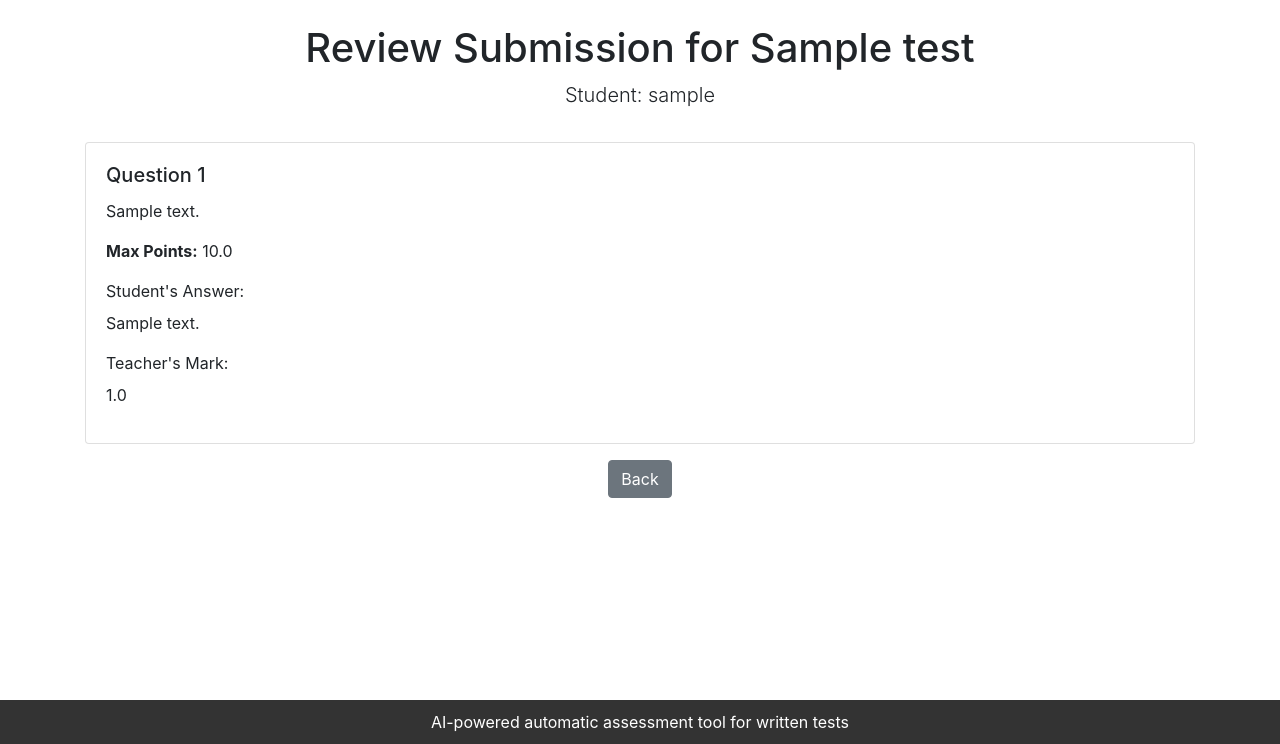
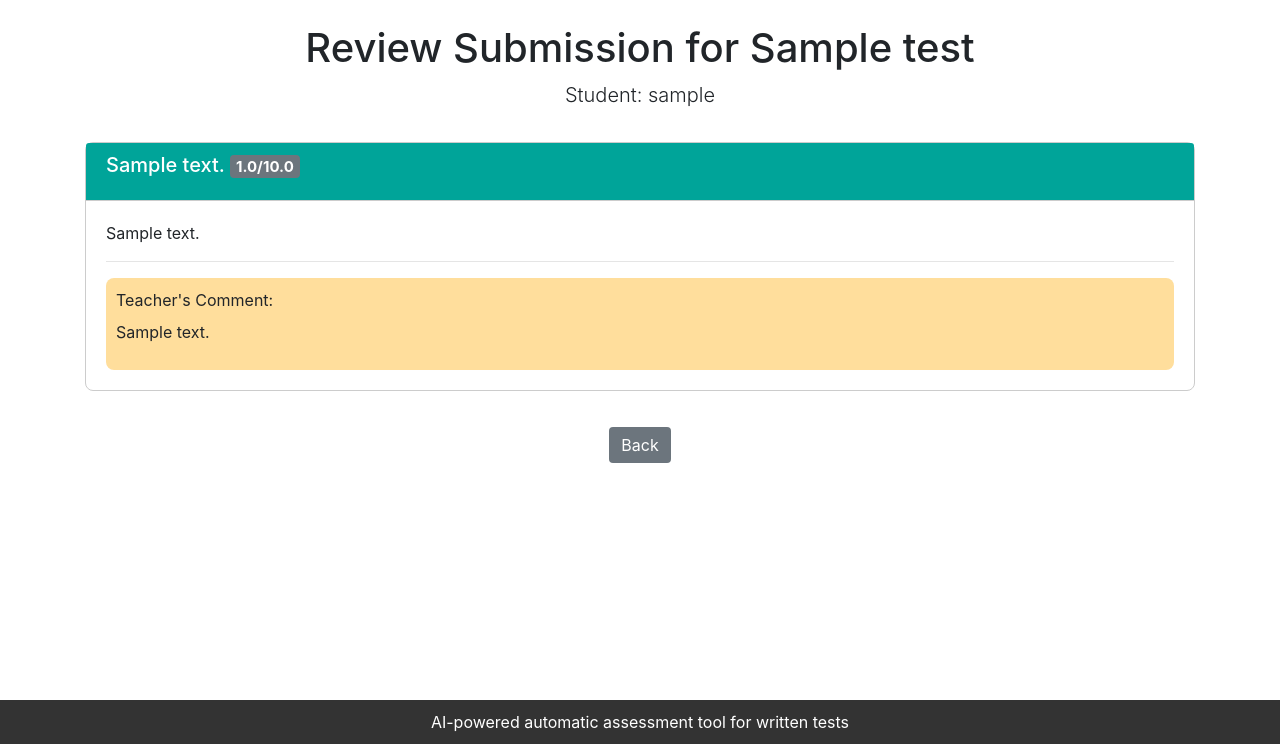
Before and after one commit to Vezem1r/TestAssessAI, a Django app: page /core/teacher/review_submission/1/1/ in a window 1280 px wide. Shown: the part 56-800 px from the top of the page. Run offline with Django 5.2, Linux system fonts and the light colour scheme; a user stored in the database is signed in; tables that the repository leaves empty hold one stand-in row (values such as "Sample post"); some libraries are stand-ins or nearby versions.

Commit message:
Added_Comments

```diff
--- a/TestAssessAI/core/urls.py
+++ b/TestAssessAI/core/urls.py
@@ -20,5 +20,4 @@ urlpatterns = [
     path('teacher/review_submission/<int:test_id>/<int:student_id>/', views.review_submission, name='review_submission'),
     path('teacher/view_student_tests/<int:subject_id>/<int:student_id>/', views.view_student_tests, name='view_student_tests'),
     path('teacher/review_submission_teacher/<int:test_id>/<int:student_id>/', views.review_submission_teacher, name='review_submission_teacher'),
-    path('core/teacher/review_submission_teacher/<int:test_id>/<int:student_id>/', views.save_review, name='save_review'),
 ]
--- a/TestAssessAI/core/views.py
+++ b/TestAssessAI/core/views.py
@@ -1,7 +1,7 @@
 from django.db.models import Sum
 from django.shortcuts import get_object_or_404, render, redirect
 from django.contrib.auth.decorators import login_required
-from .models import Subject, Test, Question, Submission, Mark
+from .models import Subject, Test, Question, Submission, Mark, Comment
 from user.models import User, Student
 from django.contrib.auth import get_user_model
 from .forms import QuestionForm, TestForm, TestSubmissionForm
@@ -246,11 +246,14 @@ def review_submission(request, test_id, student_id):
         submission = next((sub for sub in reversed(submissions) if sub.question.question_id == question.question_id), None)
         mark = Mark.objects.filter(submission=submission).first() if submission else None
         teacher_mark = mark.teacher_mark if mark else None
-        print("Question ID:", question.pk, "Submission ID:", submission.pk if submission else None, "Teacher Mark:", teacher_mark)
+        comments = Comment.objects.filter(submission=submission, teacher_id=mark.teacher_id).order_by('-comment_id')
+        teacher_comment = comments[0].comment_text if comments else None
+        #print("Question ID:", question.pk, "Submission ID:", submission.pk if submission else None, "Teacher Mark:", teacher_mark)
         questions_with_submissions.append({
             'question': question,
             'submission': submission,
-            'teacher_mark': teacher_mark
+            'teacher_mark': teacher_mark,
+            'teacher_comment': teacher_comment
         })
 
     context = {
@@ -287,15 +290,16 @@ def review_submission_teacher(request, test_id, student_id):
     questions = Question.objects.filter(test=test)
     submissions = Submission.objects.filter(student=student, question__in=questions).order_by('-submission_id')
     subject_id = test.subject.subject_id
+
     if request.method == 'POST' and request.user.is_teacher():
         for question in questions:
             mark_value = request.POST.get('mark_' + str(question.pk))
+            comment_text = request.POST.get('comment_' + str(question.pk))
             submission = submissions.filter(question=question).first()
             if submission and mark_value is not None:
                 try:
                     mark_value = float(mark_value)
                     if 0 <= mark_value <= question.score:
-
                         mark, created = Mark.objects.get_or_create(
                             submission=submission,
                             teacher=request.user,
@@ -304,51 +308,30 @@ def review_submission_teacher(request, test_id, student_id):
                         if not created:
                             mark.teacher_mark = mark_value
                         mark.save()
+                        if comment_text:
+                            Comment.objects.create(
+                                comment_text=comment_text,
+                                teacher=request.user,
+                                submission=submission
+                            )
                     else:
                         return HttpResponseBadRequest("Invalid mark value for question: " + question.question_text)
                 except ValueError:
                     return HttpResponseBadRequest("Invalid mark value for question: " + question.question_text)
-        return redirect('view_student_tests', subject_id = subject_id,  student_id=student_id)
+            else: return redirect('view_student_tests', subject_id=subject_id, student_id=student_id)
+        return redirect('view_student_tests', subject_id=subject_id, student_id=student_id)
+
+    questions_with_submissions = []
+    for question in questions:
+        submission = submissions.filter(question=question).first()
+        latest_comment = Comment.objects.filter(submission=submission).order_by('-comment_id').first() if submission else None
+        questions_with_submissions.append({'question': question, 'submission': submission, 'latest_comment': latest_comment})
 
     context = {
         'test': test,
         'student': student,
-        'questions_with_submissions': [{'question': q, 'submission': submissions.filter(question=q).first()} for q in questions]
+        'questions_with_submissions': questions_with_submissions,
+        'subject_id': subject_id,
+        'student_id': student_id,
     }
     return render(request, 'core/review_submission_teacher.html', context)
-
-def save_review(request, test_id, student_id):
-    test = get_object_or_404(Test, pk=test_id)
-    student = get_object_or_404(Student, pk=student_id)
-    questions = Question.objects.filter(test=test)
-    submissions = Submission.objects.filter(student=student, question__in=questions)
-
-    if request.method == 'POST' and request.user.is_teacher():
-        for question in questions:
-            mark_value = request.POST.get('mark_' + str(question.pk))
-            submission = submissions.filter(question=question).first()
-            if submission and mark_value is not None:
-                try:
-                    mark_value = float(mark_value)
-                    if 0 <= mark_value <= question.score:
-
-                        mark, created = Mark.objects.get_or_create(
-                            submission=submission,
-                            teacher=request.user,
-                            defaults={'ai_mark': 0, 'teacher_mark': mark_value}
-                        )
-                        if not created:
-                            mark.teacher_mark = mark_value
-                        mark.save()
-                    else:
-                        return HttpResponseBadRequest("Invalid mark value for question: " + question.question_text)
-                except ValueError:
-                    return HttpResponseBadRequest("Invalid mark value for question: " + question.question_text)
-        return redirect('teacher_dashboard')
-
-    context = {
-        'test': test,
-        'student': student,
-        'questions_with_submissions': [{'question': q, 'submission': submissions.filter(question=q).first()} for q in questions]
-    }
-    return render(request, 'core/review_submission_teacher.html', context)
--- a/TestAssessAI/templates/core/review_submission.html
+++ b/TestAssessAI/templates/core/review_submission.html
@@ -19,6 +19,38 @@
         .content {
             margin-bottom: 60px;
         }
+        .question-card {
+            margin-bottom: 20px;
+            border: 1px solid #ccc;
+            border-radius: 8px;
+        }
+        .card-header {
+            background-color: #00a499;
+            border-bottom: 1px solid #ccc;
+            color: #fff;
+            padding: 10px 20px;
+            border-radius: 8px 8px 0 0;
+            justify-content: space-between;
+            align-items: center;
+        }
+        .card-body {
+            padding: 20px;
+        }
+        .card-text {
+            margin-bottom: 15px;
+            color: #000;
+        }
+        .teacher-comment {
+            background-color: #FFDE9C;
+            padding: 10px;
+            margin-top: 15px;
+            border-radius: 8px;
+        }
+        .btn-back {
+            background-color: #6c757d;
+            color: #fff;
+            border: none;
+        }
     </style>
 </head>
 <body>
@@ -35,25 +67,30 @@
             {% for item in questions_with_submissions %}
             <div class="row">
                 <div class="col-md-12">
-                    <div class="card mb-3">
+                    <div class="card question-card">
+                        <div class="card-header">
+                            <h5 class="card-title">{{ item.question.question_text|safe }}{% if item.teacher_mark %}
+                                <span class="badge badge-secondary">{{ item.teacher_mark }}/{{ item.question.score }}</span>
+                            {% else %}
+                                <span class="badge badge-secondary">No mark assigned yet</span>
+                            {% endif %}
+                            </h5>
+                        </div>
                         <div class="card-body">
-                            <h5 class="card-title">Question {{ forloop.counter }}</h5>
-                            <p class="card-text">{{ item.question.question_text|safe }}</p>
-                            <p><strong>Max Points:</strong> {{ item.question.score }}</p>
                             <div class="form-group">
-                                <label>Student's Answer:</label>
                                 {% if item.submission %}
                                     <p>{{ item.submission.question_answer }}</p>
                                 {% else %}
                                     <p>No answer submitted</p>
                                 {% endif %}
                             </div>
-                            <div class="form-group">
-                                <label>Teacher's Mark:</label>
-                                {% if item.teacher_mark %}
-                                    <p>{{ item.teacher_mark }}</p>
+                            <hr>
+                            <div class="teacher-comment">
+                                <label>Teacher's Comment:</label>
+                                {% if item.teacher_comment %}
+                                    <p>{{ item.teacher_comment }}</p>
                                 {% else %}
-                                    <p>No mark assigned yet</p>
+                                    <p>No comment provided</p>
                                 {% endif %}
                             </div>
                         </div>
@@ -61,9 +98,9 @@
                 </div>
             </div>
             {% endfor %}
-            <div class="row">
+            <div class="row mt-3">
                 <div class="col-md-12 text-center">
-                    <button type="submit" class="btn btn-secondary">Back</button>
+                    <button type="submit" class="btn btn-back">Back</button>
                 </div>
             </div>
         </form>
```
Also changed, not shown: TestAssessAI/templates/core/review_submission_teacher.html (+31 -1 lines).
